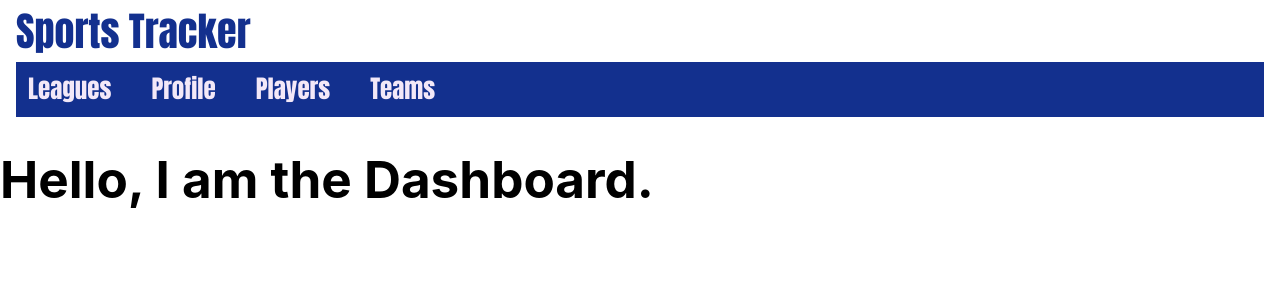
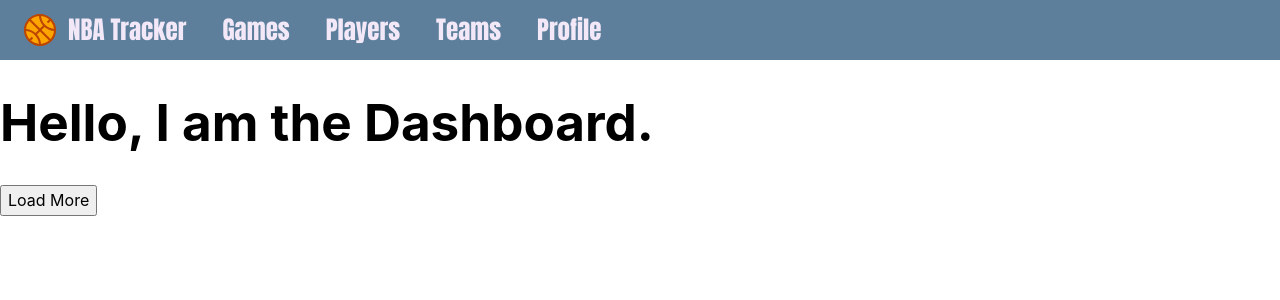
Before and after one commit to mariarahmouni/sports-tracker, a React (Vite) app: page / in a window 1280 px wide. Shown: the top 300 px of the page. Built offline with nearby package versions, Linux system fonts and the light colour scheme.

Commit message:
Changed NavBar design, udpated links, and added a website logo to the upper left with Tabler

```diff
--- a/package.json
+++ b/package.json
@@ -25,9 +25,12 @@
     "@mantine/spotlight": "^7.11.2",
     "@mantine/tiptap": "^7.11.2",
     "@reduxjs/toolkit": "2.2.3",
+    "@tabler/core": "1.0.0-beta20",
     "@tabler/icons-react": "^3.10.0",
+    "@tiptap/core": "^2.5.5",
     "@tiptap/extension-link": "^2.5.1",
-    "@tiptap/react": "^2.5.1",
+    "@tiptap/pm": "^2.5.5",
+    "@tiptap/react": "^2.5.5",
     "@tiptap/starter-kit": "^2.5.1",
     "axios": "^1.7.2",
     "dayjs": "^1.11.11",
--- a/src/app/router.tsx
+++ b/src/app/router.tsx
@@ -3,6 +3,7 @@ import Dashboard from "../components/dashboard/Dashboard";
 import Players from "../pages/Players";
 import Profile from "../pages/Profile";
 import Teams from "../pages/Teams";
+import Games from "../pages/Games";
 // https://reactrouter.com/en/main/routers/create-browser-router
 
 const router = createBrowserRouter([
@@ -22,6 +23,10 @@ const router = createBrowserRouter([
         path: "/Teams",
         element: <Teams />
     },
+    {
+        path: "/Games",
+        element: <Games />
+    }
 ]);
 
 export default router;
--- a/src/components/dashboard/Dashboard.tsx
+++ b/src/components/dashboard/Dashboard.tsx
@@ -1,6 +1,5 @@
-import { Container } from "@mantine/core";
 import NavBar from "../navigation-bar/NavBar";
-import Persons from "../Players";
+import Practice from "./Practice";
 
 
 const Dashboard = () => {
@@ -9,6 +8,7 @@ const Dashboard = () => {
         <>
             <NavBar />
             <h1>Hello, I am the Dashboard.</h1>
+            <Practice />
        </>
     );
 };
--- /dev/null
+++ b/src/components/dashboard/Practice.tsx
@@ -0,0 +1,26 @@
+import React from "react";
+import useGetAllPlayers from "../../api/hooks/useGetAllPlayers";
+
+const Practice = () => {
+    const { players, isLoading, getPlayers } = useGetAllPlayers();
+
+    const playersList = React.useMemo(() =>
+        players.map((player) => (
+            <div key={player.id}>
+                <h2>{player.first_name} {player.last_name}</h2>
+                <p>Position: {player.position}</p>
+            </div>
+        ))
+    , [players]);
+
+    return (
+        <div>
+            {playersList}
+            <button onClick={getPlayers}>
+                {isLoading ? 'Loading...' : 'Load More'}
+            </button>
+        </div>
+    );
+}
+
+export default Practice;
--- a/src/components/navigation-bar/NavBar.tsx
+++ b/src/components/navigation-bar/NavBar.tsx
@@ -1,10 +1,9 @@
 import NavLinks from "./NavLinks";
-import { Container, Group } from '@mantine/core';
+import {IconBallBasketball} from '@tabler/icons-react'
 
 const navigation = {
     links: [
-        { name: "Leagues", to: "/Leagues" },
-        { name: "Profile", to: "/Profile" },
+        { name: "Games", to: "/Games" },
         { name: "Players", to: "/Players" },
         { name: "Teams", to: "/Teams" },
     ]
@@ -14,9 +13,9 @@ const { links } = navigation;
 
 const NavBar = (): JSX.Element => {
     return (
-        <Container  fluid>
+
             <NavLinks links={links} />
-        </Container>
+
     );
 };
 export default NavBar;
--- a/src/components/navigation-bar/NavLinks.tsx
+++ b/src/components/navigation-bar/NavLinks.tsx
@@ -1,5 +1,6 @@
 import { NavLink, UnstyledButton, Group } from "@mantine/core";
 import classes from '../../styles/NavLinks.module.css';
+import { IconBallBasketball } from "@tabler/icons-react";
 
 export interface NavLink {
     name: string,
@@ -12,21 +13,34 @@ export interface NavLinksProps {
 
 const NavLinks = ({ links }: NavLinksProps): JSX.Element => (
     <>
-        <Group>
-            <a href={'/'} className={classes.logo}>{'Sports Tracker'}</a>
-        </Group>
-        <Group className={classes.linkGroup}>
+        <Group className={classes.linkGroup} px={10}>
+
+            <UnstyledButton key="Profile">
+                <li className={classes.li}>
+                    <a href="/" className={classes.link}>
+                        <IconBallBasketball size={40} className={classes.logoIcon}/>
+                        NBA Tracker
+                    </a>
+
+                </li>
+            </UnstyledButton>
+
             {links.map(link => (
-                <UnstyledButton key={link.name} className={classes.button}>
+                <UnstyledButton key={link.name}>
                     <li className={classes.li}>
                         <a href={link.to} className={classes.link}>{link.name}</a>
-
                     </li>
                 </UnstyledButton>
             ))}
+
+             <UnstyledButton key="Profile">
+                    <li className={classes.li}>
+                        <a href="/Profile" className={classes.profileLink}>Profile</a>
+                    </li>
+            </UnstyledButton>
         </Group>
+    </>
 
-    </>
 
 );
 
--- /dev/null
+++ b/src/pages/Games.tsx
@@ -0,0 +1,12 @@
+import NavBar from "../components/navigation-bar/NavBar";
+
+const Games = () => {
+    return (
+        <div>
+            <NavBar />
+            Hello, I am the Games page.
+        </div>
+    )
+}
+
+export default Games;
--- a/src/styles/NavLinks.module.css
+++ b/src/styles/NavLinks.module.css
@@ -1,60 +1,51 @@
 .link {
     display: flex;
     align-items: center;
-    justify-content: center;
-    color: #f3e8f8 !important;
-    border: none !important;
-    border-radius: 4px;
-    padding: 8px 12px;
+    justify-content: space-between;
+    color: #f3e8f8;
+    padding: 10px 10px;
     text-decoration: none;
     font-size: 25px;
     font-weight: 500;
-    width: 100%;
-
 
     &:hover {
-        background-color: #51138e !important;
+        background-color: #4177a3;
     }
 
 }
 
 .li {
     display: block;
-    float: left;
     list-style-type: none;
+}
+
+.profileLink {
+    display: flex;
+    align-items: center;
+    justify-content: space-between;
+    color: #f3e8f8;
+    padding: 10px 10px;
+    text-decoration: none;
+    font-size: 25px;
+    font-weight: 500;
+
+    &:hover {
+        background-color: #4177a3;
+    }
 
 }
-
 
 
 .linkGroup {
     list-style-type: none;
     font-family: "copperplate",Impact, Haettenschweiler, 'Arial Narrow Bold', sans-serif;
-    gap: 1rem;
-    margin: 0;
-    padding: 0;
-    overflow: hidden;
-    background-color: #13308e;
-
+    background-color: #5d7f9b;
 }
 
-.logo {
-    font-family: 'copperplate', Impact, Haettenschweiler, 'Arial Narrow Bold', sans-serif;
-    font-size: 40px;
-    font-weight: bold;
-    text-decoration: none;
-    color:#13308e;
 
-    &:hover {
-        color:#51138e;
-    }
+.logoIcon {
+    fill: orange;
+    color: rgb(188, 70, 1);
+    stroke-width: 1.25;
+    margin-right: 8px;
 }
-
-.profileLink {
-
-}
-.button {
-    background: none;
-    border: none;
-    padding: 0;
-}
```
Also changed, not shown: 1 other file (tests, documents, lock files or other folders).
